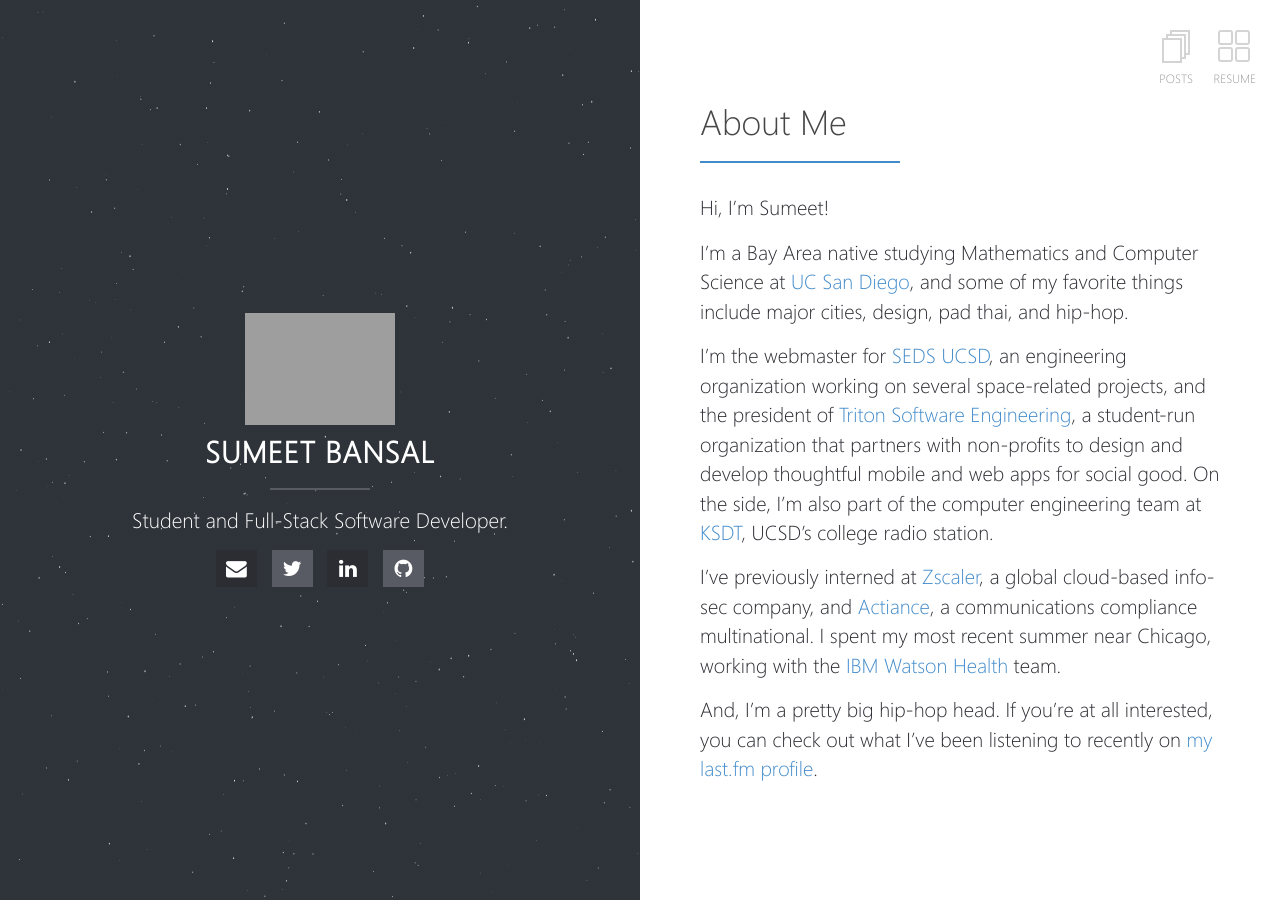
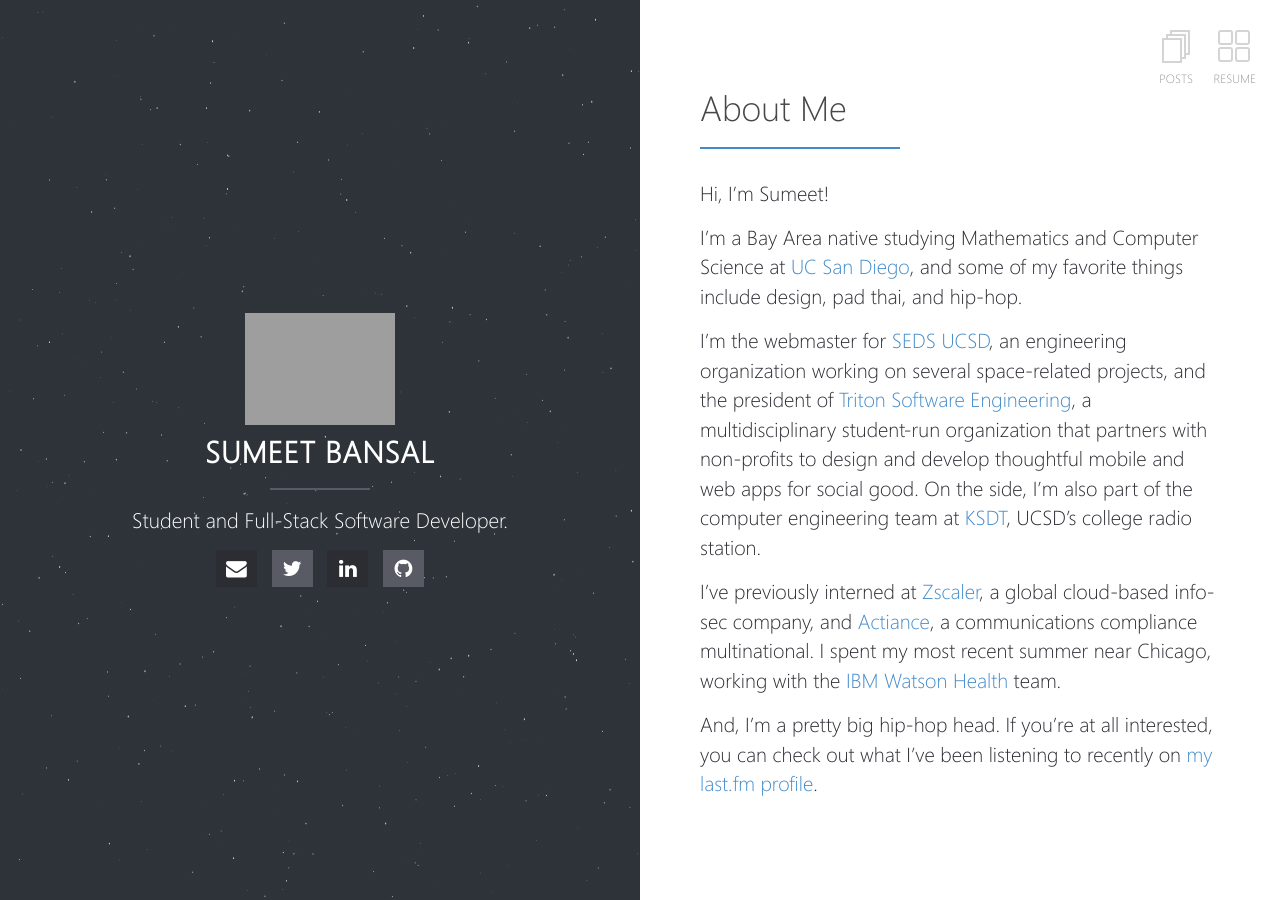
Before and after one commit to sumeet-bansal/sumeet-bansal.github.io, a Jekyll site: the page built from index.md, in a window 1280 px wide. Built offline with Jekyll 4.4.1, drawn with Linux system fonts in a browser that asks for light colours; our own code applies the rules of GitHub Pages for plain Markdown files.

Commit message:
Update index.md

```diff
--- a/index.md
+++ b/index.md
@@ -5,9 +5,9 @@
 
 Hi, I'm Sumeet!
 
-I'm a Bay Area native studying Mathematics and Computer Science at [UC San Diego](https://ucsd.edu/), and some of my favorite things include major cities, design, pad thai, and hip-hop.
+I'm a Bay Area native studying Mathematics and Computer Science at [UC San Diego](https://ucsd.edu/), and some of my favorite things include design, pad thai, and hip-hop.
 
-I'm the webmaster for [SEDS UCSD](https://sedsucsd.org/), an engineering organization working on several space-related projects, and the president of [Triton Software Engineering](http://tritonse.github.io/), a student-run organization that partners with non-profits to design and develop thoughtful mobile and web apps for social good. On the side, I'm also part of the computer engineering team at [KSDT](https://ksdt.ucsd.edu/), UCSD's college radio station.
+I'm the webmaster for [SEDS UCSD](https://sedsucsd.org/), an engineering organization working on several space-related projects, and the president of [Triton Software Engineering](http://tritonse.github.io/), a multidisciplinary student-run organization that partners with non-profits to design and develop thoughtful mobile and web apps for social good. On the side, I'm also part of the computer engineering team at [KSDT](https://ksdt.ucsd.edu/), UCSD's college radio station.
 
 I've previously interned at [Zscaler](https://www.zscaler.com/), a global cloud-based info-sec company, and [Actiance](https://www.actiance.com/), a communications compliance multinational. I spent my most recent summer near Chicago, working with the [IBM Watson Health](https://www.ibm.com/watson/health/) team.
 
```
